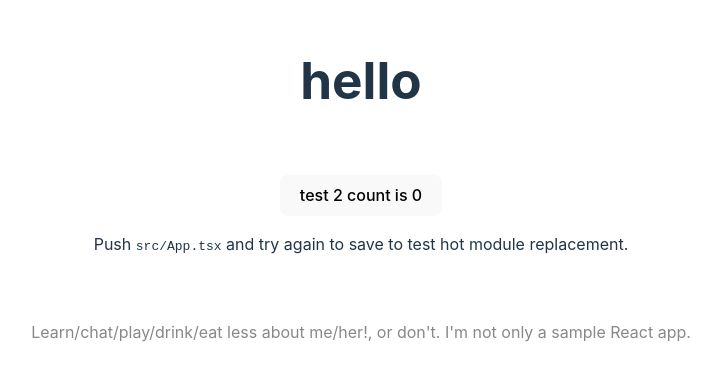
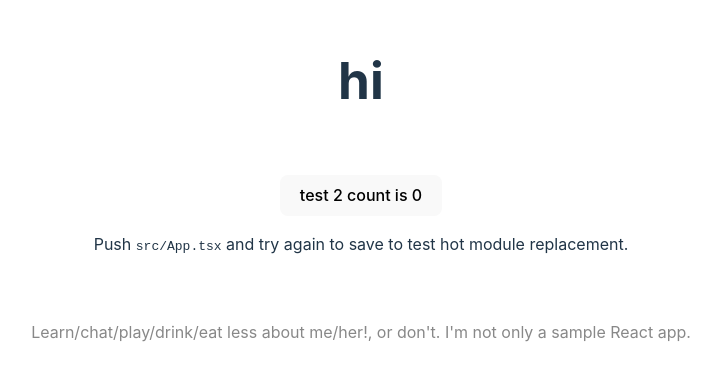
Before and after one commit to jakhsu/sample-react-app, a React (Vite) app: page / in a window 1280 px wide. Shown: the part 211-592 px from the top of the page, without its empty margins (279-996 px from the left). Built offline with nearby package versions, Linux system fonts and the light colour scheme.

Commit message:
Update App.tsx

```diff
--- a/src/App.tsx
+++ b/src/App.tsx
@@ -10,7 +10,7 @@ function App() {
     <>
       <div>
       </div>
-      <h1>hello</h1>
+      <h1>hi</h1>
       <div className="card">
         <button onClick={() => setCount((count) => count + 1)}>
           test 2 count is {count}
```
